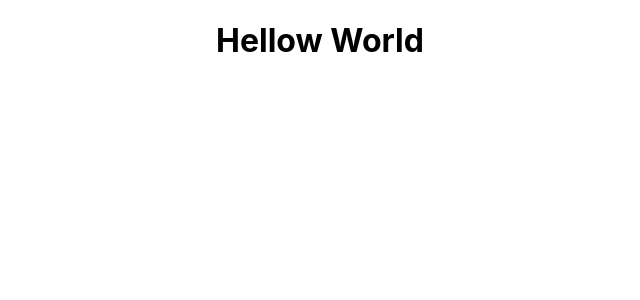
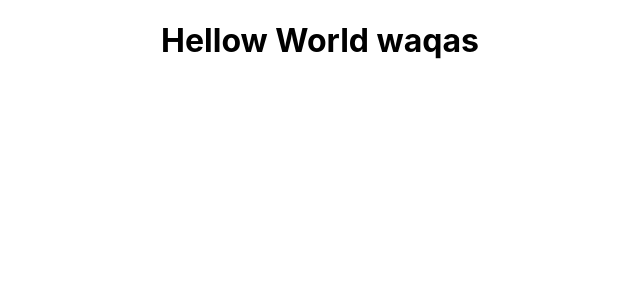
Before and after one commit to RanaWaqas92/firstreactweb, a React (Create React App) app: page / in a window 1280 px wide. Shown: the top 300 px of the page, without its empty margins (320-960 px from the left). Built offline with nearby package versions, Linux system fonts and the light colour scheme.

Commit message:
update app.js

```diff
--- a/src/App.js
+++ b/src/App.js
@@ -19,7 +19,7 @@ function App() {
           Learn React
         </a>
       </header> */}
-      <h1>Hellow World</h1>
+      <h1>Hellow World waqas</h1>
 
     </div>
   );
```
